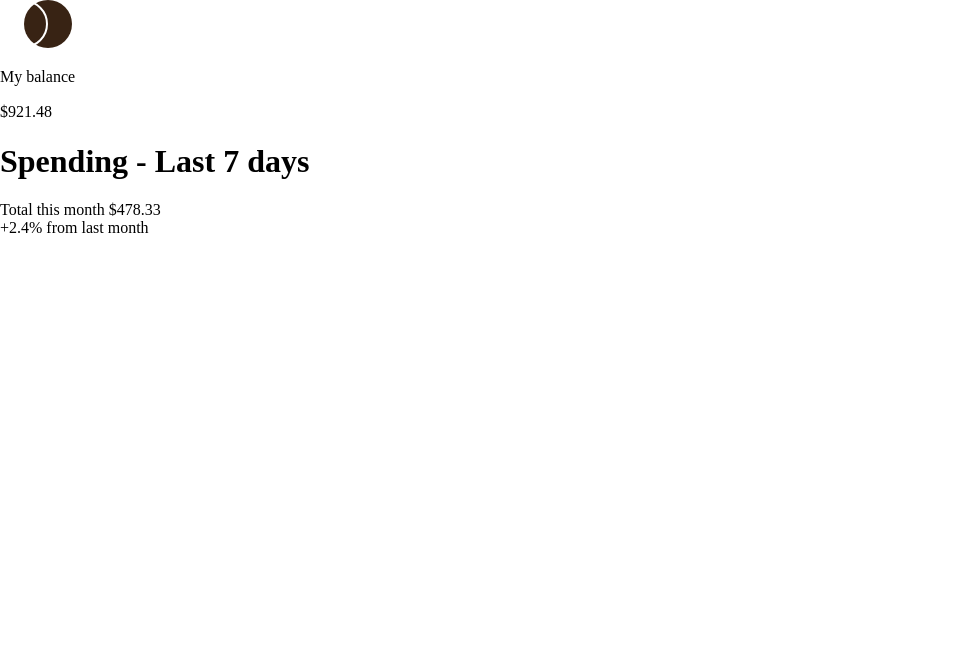
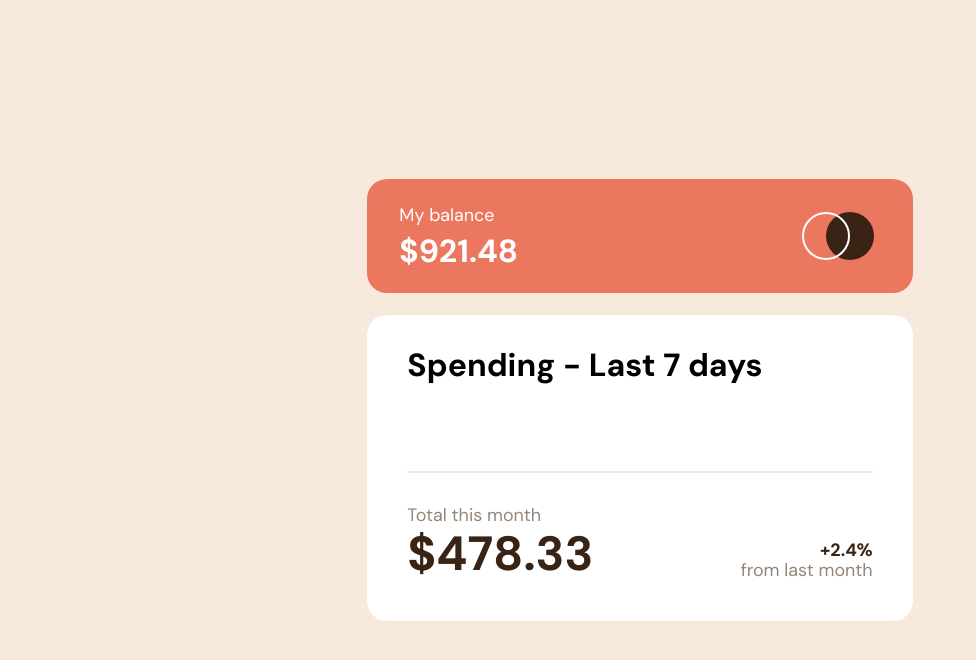
Before and after one commit to CarolineLienard/Expenses-Chart-Component, a website: page index.html in a window 1280 px wide. Shown: the whole page, without its empty margins (0-976 px from the left). Drawn offline with Linux system fonts and the light colour scheme.

Commit message:
💄 Adding UI structure

```diff
--- a/index.html
+++ b/index.html
@@ -25,6 +25,8 @@
           <div class="chart-container__stats">
             <!-- here the chart -->
           </div>
+          <div class="chart-container__separator">
+          </div>
           <div class="chart-container__info">
             <div class="chart-container__info--current">
               <span>Total this month</span>
--- a/sass/base/_base.scss
+++ b/sass/base/_base.scss
@@ -0,0 +1,18 @@
+body {
+    min-height: 100vh;
+    background-color: $cream;
+    display: flex;
+    justify-content: center;
+    align-items: center;
+    font-family: "DM Sans";
+}
+
+p {
+    margin: 0;
+}
+
+h1 {
+ font-size: 2em;
+ font-weight: 700;
+ padding: 32px 150px 66px 40px;
+}
--- /dev/null
+++ b/sass/components/_chart-component.scss
@@ -0,0 +1,69 @@
+main {
+    display: flex;
+    justify-content: center;
+    align-items: center;
+    .chart-component {
+        width: 100%;
+        @include mobile {
+            width: 90%;
+        }
+        .balance-container {
+            background-color: $softRed;
+            border-radius: 20px;
+            color: white;
+            display: flex;
+            flex-direction: row-reverse;
+            justify-content: space-between;
+            img {
+                width: 4.5em;
+                margin-right: 2.4em;
+            }
+            &__details {
+                margin: 1.6em 0em 1.5em 2em;
+                p {
+                    font-size: 1.12em;
+                    font-weight: 400;
+                    margin-bottom: 0.4em;
+                }
+                span {
+                    font-weight: 700;
+                    font-size: 2em;
+                }
+            }
+        }
+        .chart-container {
+            background-color: white;
+            border-radius: 20px;
+            &__separator {
+                border: 0.5px solid $cream;
+                margin: 0px 40px 0px 40px;
+            }
+            &__info {
+                display: flex;
+                justify-content: space-between;
+                align-items: flex-end;
+                color: $mediumBrown;
+                font-size: 1.12em;
+                padding: 32px 40px 40px 40px;
+                &--current {
+                    display: flex;
+                    flex-direction: column;
+                    span:nth-child(2) {
+                        color: $darkBrown;
+                        font-size: 48px;
+                        font-weight: 700;
+                    }
+                }
+                &--last {
+                    text-align: end;
+                    display: flex;
+                    flex-direction: column;
+                    span:nth-child(1) {
+                        color: $darkBrown;
+                        font-weight: 700;
+                    }
+                }
+            }
+        }
+    }
+}
--- a/sass/main.scss
+++ b/sass/main.scss
@@ -4,6 +4,4 @@
 
 @import "./base/base";
 
-@import "./components/fylo-data";
-
-@import "./pages/index";
+@import "./components/chart-component";
--- a/sass/utils/_variables.scss
+++ b/sass/utils/_variables.scss
@@ -14,4 +14,4 @@ $cream: hsl(27, 66%, 92%);
 $veryPaleOrange: hsl(33, 100%, 98%);
 
 /** Breakpoint **/
-$breakpoints: ( mobile: 475px, desktop: 1440px );
+$breakpoints: ( mobile: 570px, desktop: 1440px );
```
Also changed, not shown: assets/css/style.css, sass/components/_fylo-data.scss (deleted), sass/pages/_index.scss (deleted), 1 other file.
